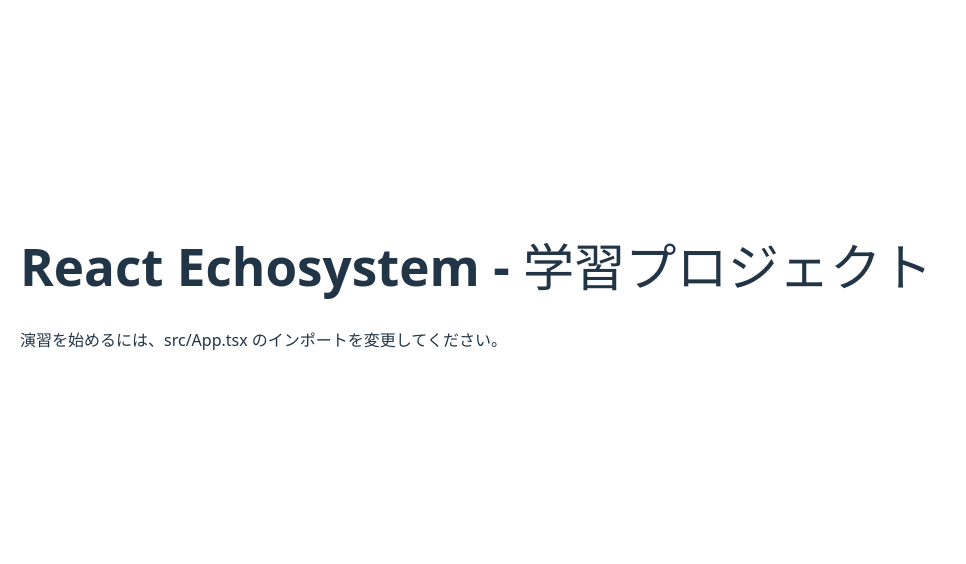
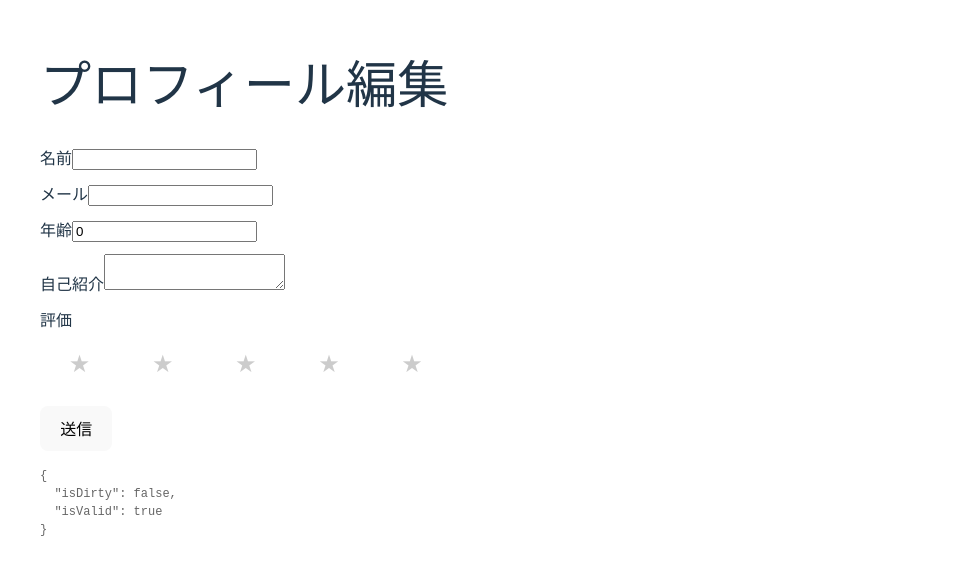
Before and after one commit to muratariku0903/react-learning, a React (Vite) app in the folder react-echosystem/: page / in a window 1280 px wide. Shown: the part 114-678 px from the top of the page, without its empty margins (0-966 px from the left). Built offline with nearby package versions, Linux system fonts and the light colour scheme.

Commit message:
feat: 演習アプリのインポートを更新し、基本的な使用法を表示

```diff
--- a/react-echosystem/src/App.tsx
+++ b/react-echosystem/src/App.tsx
@@ -1,12 +1,11 @@
 // 演習を切り替えるには、下記のimportパスを変更してください
 // 例: import ExerciseApp from "./exercises/react-hook-form/basic-usage/App";
-// import ExerciseApp from "./exercises/react-hook-form/validation/App";
+import ExerciseApp from "./exercises/react-hook-form/basic-usage/App";
 
 export default function App() {
   return (
     <div style={{ padding: "20px" }}>
-      <h1>React Echosystem - 学習プロジェクト</h1>
-      <p>演習を始めるには、src/App.tsx のインポートを変更してください。</p>
+      <ExerciseApp />
     </div>
   );
 }
```
